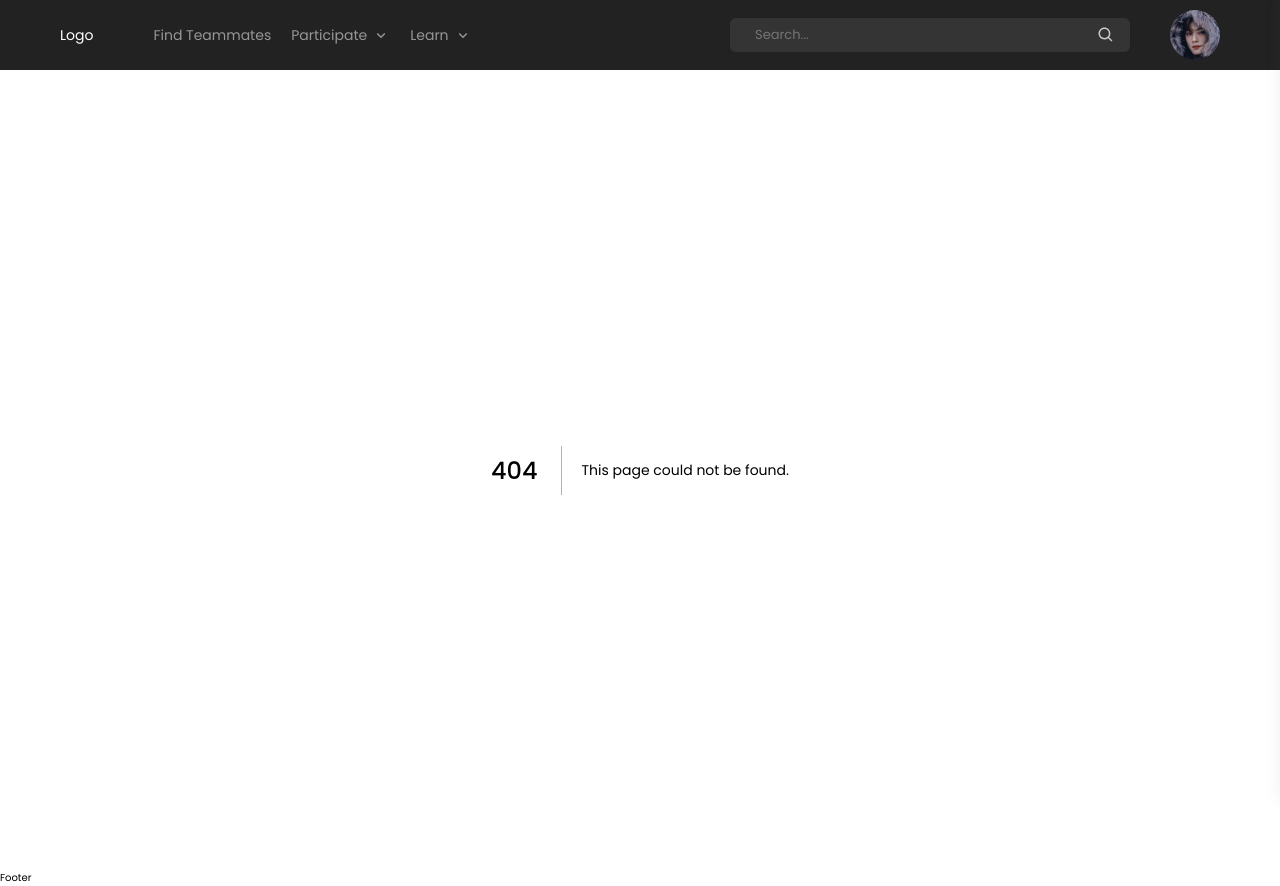
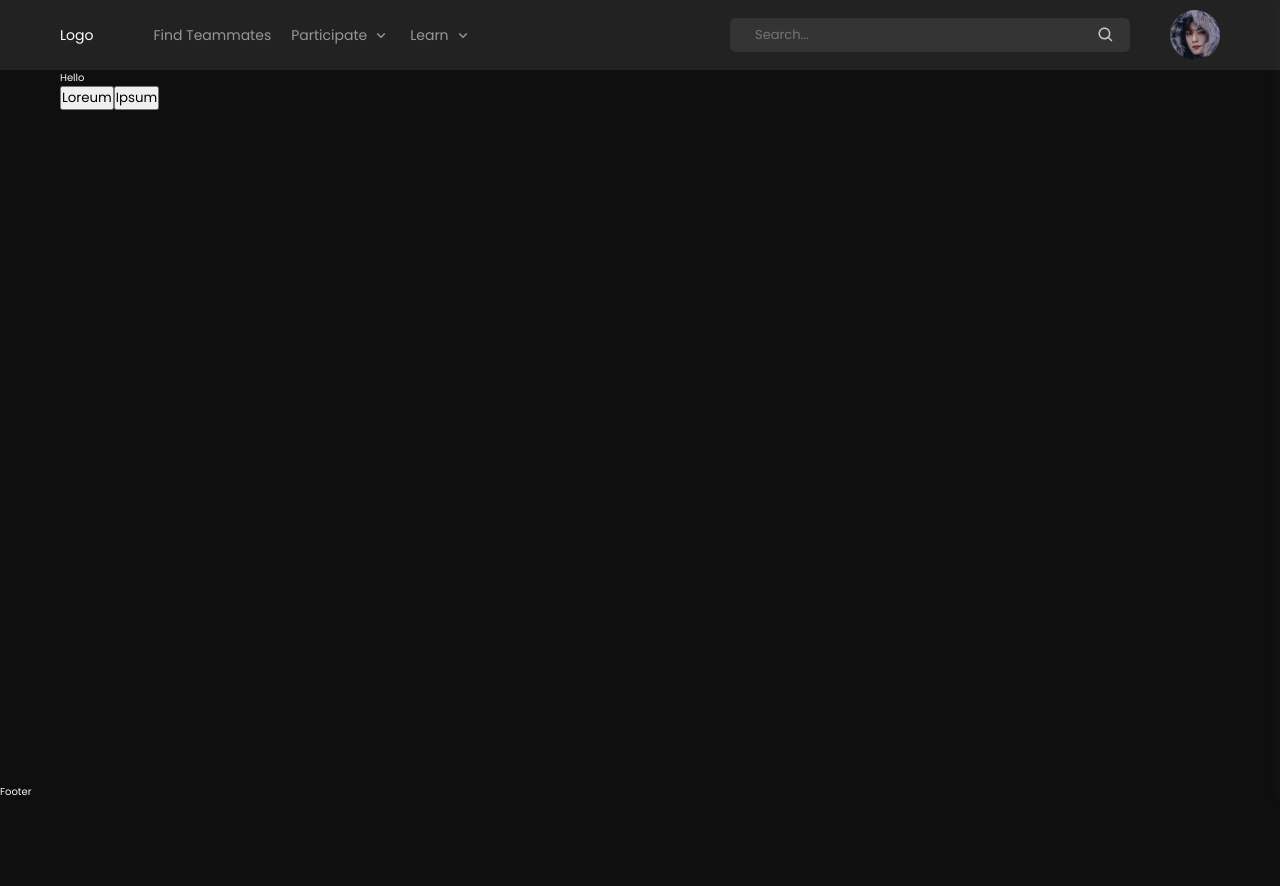
Before and after one commit to ITLAB-SPIT/frontend, a Next.js app: page /banner in a window 1280 px wide. Before the commit this address had no page. After the commit the page ends 800 px from the top, so only its background shows below. Built offline with nearby package versions, Linux system fonts and the light colour scheme.

Commit message:
Homepage

```diff
--- a/package.json
+++ b/package.json
@@ -12,6 +12,8 @@
     "axios": "^0.27.2",
     "next": "12.3.0",
     "react": "18.2.0",
+    "react-bootstrap": "^2.5.0",
+    "react-bootstrap-validation": "^0.1.11",
     "react-dom": "18.2.0",
     "react-icons": "^4.4.0",
     "react-toastify": "^9.0.8",
--- /dev/null
+++ b/pages/banner/index.jsx
@@ -0,0 +1,29 @@
+// Homepage component
+import React from 'react';
+import { Container , Row, Col} from "react-bootstrap";
+// import { BrowserRouter } from 'react-router-dom';
+import { Footer, Navbar } from "../../src/components/Navbar/Navbar.jsx";
+
+const Banner = () => {
+    return (
+        <div>
+            <section className="Homepage" id='home'>
+            {/* <Navbar /> */}
+            <Container>
+                <Row className="align-items-center">
+                    <Col lg={6} md={6} sm={12} xs={12}>
+                        <div>Hello</div>
+                        <button onClick={() => console.log("Button is working")}>Loreum</button>
+
+                        <button onClick={() => console.log("Second button is working")}>Ipsum</button>
+                    </Col>
+                </Row>
+            </Container>
+            {/* <Footer /> */}
+       </section>
+        </div>
+     );
+
+}
+
+export default Banner;
--- a/pages/index.js
+++ b/pages/index.js
@@ -1,6 +1,6 @@
 import Head from "next/head";
 import Image from "next/image";
-
+import { Login } from "./login";
 export default function Home() {
   return (
     <div>
--- a/pages/login/index.jsx
+++ b/pages/login/index.jsx
@@ -8,6 +8,7 @@ import { ToastContainer, toast } from "react-toastify";
 import { AiOutlineCloseCircle } from "react-icons/ai";
 import "react-toastify/dist/ReactToastify.css";
 import axios from "axios";
+
 const Login = () => {
   const [loginData, setLoginData] = useState({ devname: "", password: "" });
   const handleChange = (event) => {
--- a/pages/signup/index.jsx
+++ b/pages/signup/index.jsx
@@ -8,7 +8,7 @@ import { ToastContainer, toast } from "react-toastify";
 import { AiOutlineCloseCircle } from "react-icons/ai";
 import "react-toastify/dist/ReactToastify.css";
 import axios from "axios";
-const Login = () => {
+const Signup = () => {
   const [loginData, setLoginData] = useState({
     devname: "",
     password: "",
@@ -152,4 +152,4 @@ const Login = () => {
   );
 };
 
-export default Login;
+export default Signup;
--- a/src/components/Navbar/Sidebar/Sidebar.jsx
+++ b/src/components/Navbar/Sidebar/Sidebar.jsx
@@ -33,7 +33,7 @@ const Sidebar = ({ avatarRef, setSidebarOpen }) => {
 					<img src="/assets/images/avatar.jpg" alt="" />
 				</div>
 				<div className={styles.info}>
-					<div className={styles.name}><LimitChar word="Noman" fitContent={true} limit={15} /></div>
+					<div className={styles.name}><LimitChar word="Shubham Tech" fitContent={true} limit={15} /></div>
 					<div className={styles.subTitle}><LimitChar word={"Full Stack Developer"} fitContent={true} limit={20} /></div>
 				</div>
 			</div>
```
Also changed, not shown: pages/Homepage/index.jsx (deleted), 1 other file (tests, documents, lock files or other folders).
